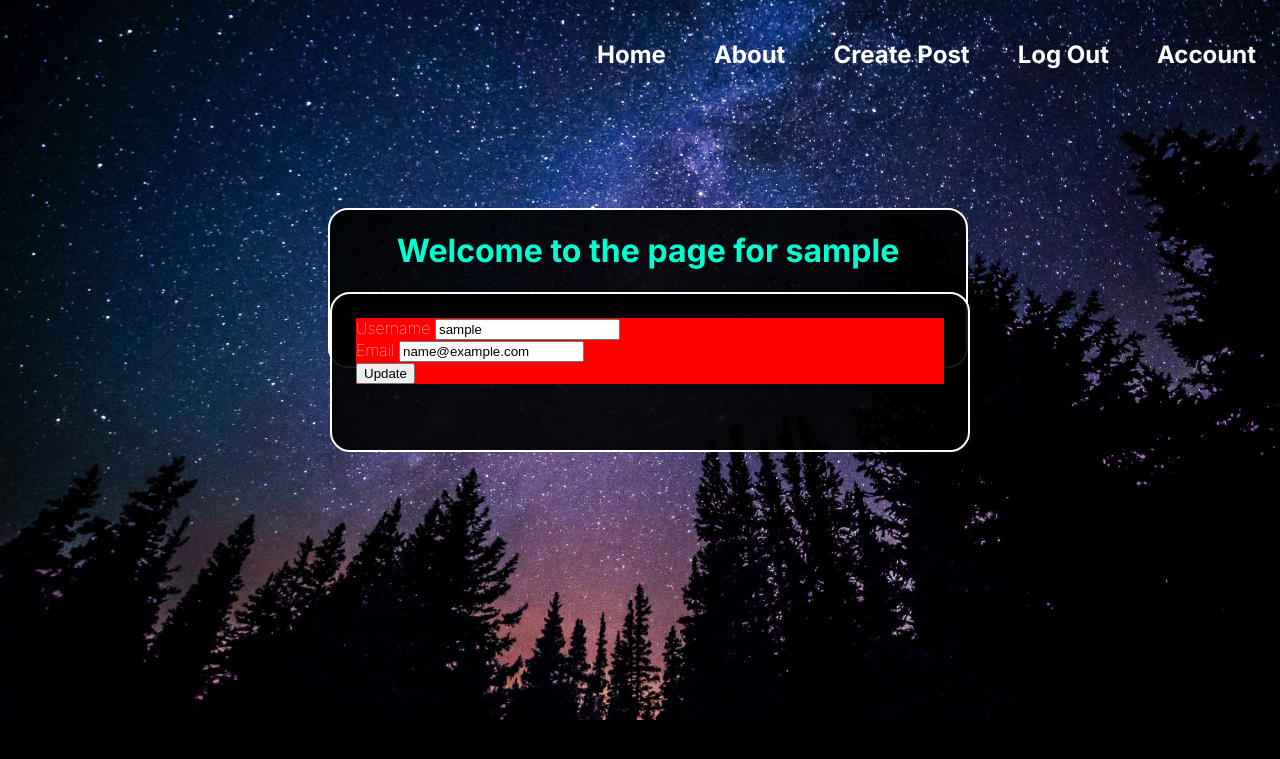
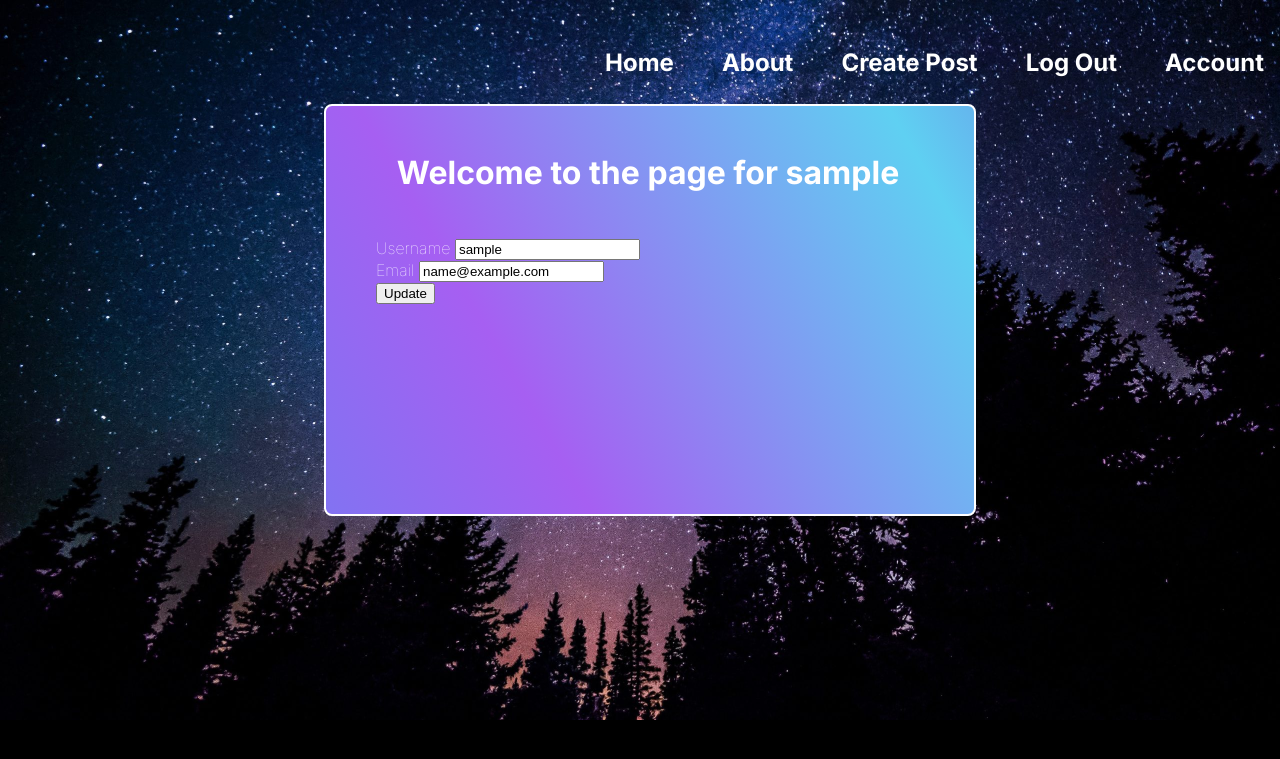
Before and after one commit to Atomic82/Nocturn, a Flask app: page /account in a window 1280 px wide. Shown: the top 759 px of the page. Run offline with Flask 2, Linux system fonts and the light colour scheme; the visitor is signed in with stand-in values (Sample User, id 1); data comes from the database, SQL or seed files in the repository; some libraries are stand-ins or nearby versions.

Commit message:
CSS changes

```diff
--- a/myapp/static/css/main.css
+++ b/myapp/static/css/main.css
@@ -3,7 +3,7 @@
 
 h1 {
   display: flex;
-  color: #00ffd1;
+  color: #ffffff;
   justify-content: center;
   font-family: "Inter", sans-serif;
 }
@@ -37,13 +37,15 @@ body {
   background-image: url("/static/images/backgroundimage.jpeg");
   background-repeat: no-repeat;
   background-size: cover;
-  height: 70vh;
+  height: 80vh;
   width: 100vw;
+
   display: flex;
   justify-content: center;
   align-items: center;
   align-content: center;
   font-family: "Inter", sans-serif;
+  position: relative;
 }
 
 
@@ -79,6 +81,7 @@ form {
     flex-direction: column;
     justify-content: center;
     padding: 1.5rem;
+    position: absolute;
 }
 
 /* .form-group {
@@ -88,13 +91,14 @@ form {
 
 /* blog box */
 .container {
-  position: absolute;
+  position: fixed;
   width: 50vw;
-  height: 20vh;
-  background: rgba(0, 0, 0, 0.9);
-  border: 2px solid #ffffff;
+  height: 50vh;
+  /* background: rgba(0, 0, 0, 0.9); */
+  /* border: 2px solid #ffffff; */
   box-sizing: border-box;
   border-radius: 20px;
+  padding: 1.5rem;
 }
 
 /* ul > li {
@@ -112,7 +116,7 @@ form {
 }
 a {
     text-decoration: none;
-    color: white;
+    color: rgb(255, 255, 255);
 }
 
 p {
@@ -122,11 +126,49 @@ p {
   justify-content: center;
   font-family: "Inter", sans-serif;
   padding: 1.5rem;
+  position: relative;
 }
 
-.form-group {
-  background: red;
+.container{
+    position: relative;
+    margin-bottom: 5vh;
 }
+.container::before{
+    content: '';
+    position: absolute;
+    top: 0;
+    left: 0;
+    width: calc(100% + 8px);
+    height: calc(100% + 8px);
+
+    transform: translate(-4px, -4px);
+    background: linear-gradient(60deg,
+    #e15ff2, #5f86f2, #a65ff2,
+    #5fd0f2, #822ed6, #625ff2) 0 20%;;
+    background-size: 300% 300%;
+    animation: gradient-animation 3.5s alternate infinite;
+    border: #FFFFFF solid 2px;
+    border-radius: 8px;
+    z-index: -1;
+}
+@keyframes gradient-animation {
+    50%{
+        background-position: 100% 50%;
+    }
+}
+
+
+
+/* .form-group {
+    color: rgb(255, 255, 255);
+  font-size: 1.5rem;
+  display: flex;
+  justify-content: center;
+  font-family: "Inter", sans-serif;
+  padding: 1.5rem;
+  position: relative;
+
+} */
 
 .button {
   text-decoration: none;
--- a/myapp/templates/account.html
+++ b/myapp/templates/account.html
@@ -1,5 +1,4 @@
-{% extends "base.html" %}
-{% block content %}
+{% extends "base.html" %} {% block content %}
 
 <div>
 <div align="center">
@@ -7,23 +6,19 @@
 </div>
 </div>
 
-<div class="container">
+<div>
 <form method="POST" action="" enctype="multipart/form-data">
-    <div class="form-group">
-        {{form.hidden_tag()}}
-    </div>
-    <div class="form-group">
+    <div>{{form.hidden_tag()}}</div>
+    <div id="username">
     {{form.username.label(class='form-group')}}
     {{form.username(class='form-control')}}
     </div>
-    <div class="form-group">
+    <div id="email">
     {{form.email.label(class='form-group')}}
     {{form.email(class='form-control')}}
     </div>
 
-    <div class="form-group">
-        {{form.submit(class='btn btn-primary')}}
-    </div>
+    <div>{{form.submit(class='btn btn-primary')}}</div>
 </form>
 </div>
 {% endblock %}
--- a/myapp/templates/blog_post.html
+++ b/myapp/templates/blog_post.html
@@ -1,16 +1,16 @@
 {% extends "base.html" %}
 {% block content %}
-<div class="jumbotron">
+<div>
   <h1>{{ post.title }}</h1>
   <h2>Written by: {{post.author.username}}</h2>
   <h3>Published: {{ post.date.strftime('%B %d, %Y') }}</h3>
   <p>{{post.text}}</p>
    {% if post.author == current_user %}
      <div>
-       <a class="btn btn-secondary" href="{{ url_for('blog_posts.update', blog_post_id=post.id) }}">Update</a>
+       <a href="{{ url_for('blog_posts.update', blog_post_id=post.id) }}">Update</a>
        <br>
        <form action="{{ url_for('blog_posts.delete_post', blog_post_id=post.id) }}" method="POST">
-        <input class="btn btn-danger" type="submit" value="Delete">
+        <input type="submit" value="Delete">
       </form>
      </div>
    {% endif %}
```
Also changed, not shown: myapp/templates/create_post.html (+5 -5 lines), myapp/templates/index.html (+7 -7 lines), myapp/templates/user_blog_posts.html (+7 -7 lines). Lines whose indentation alone changed are shown as unchanged.
